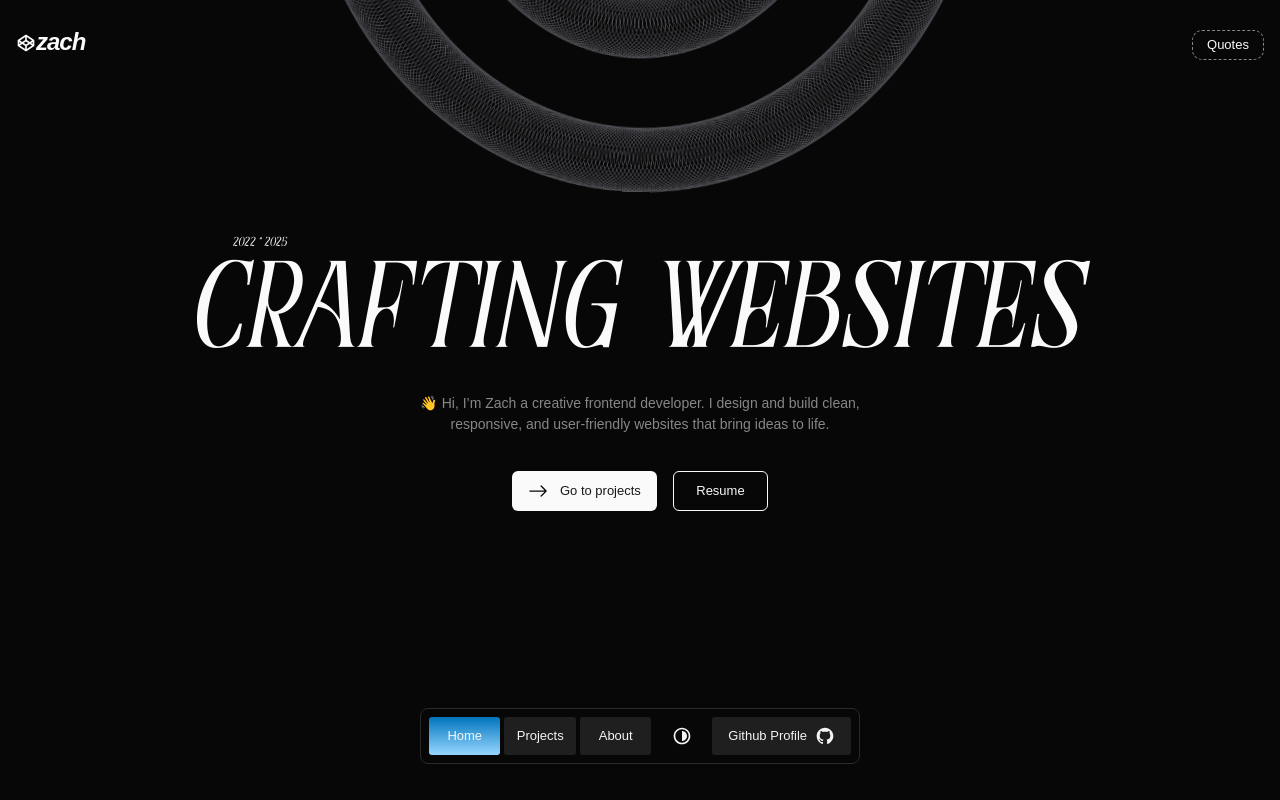
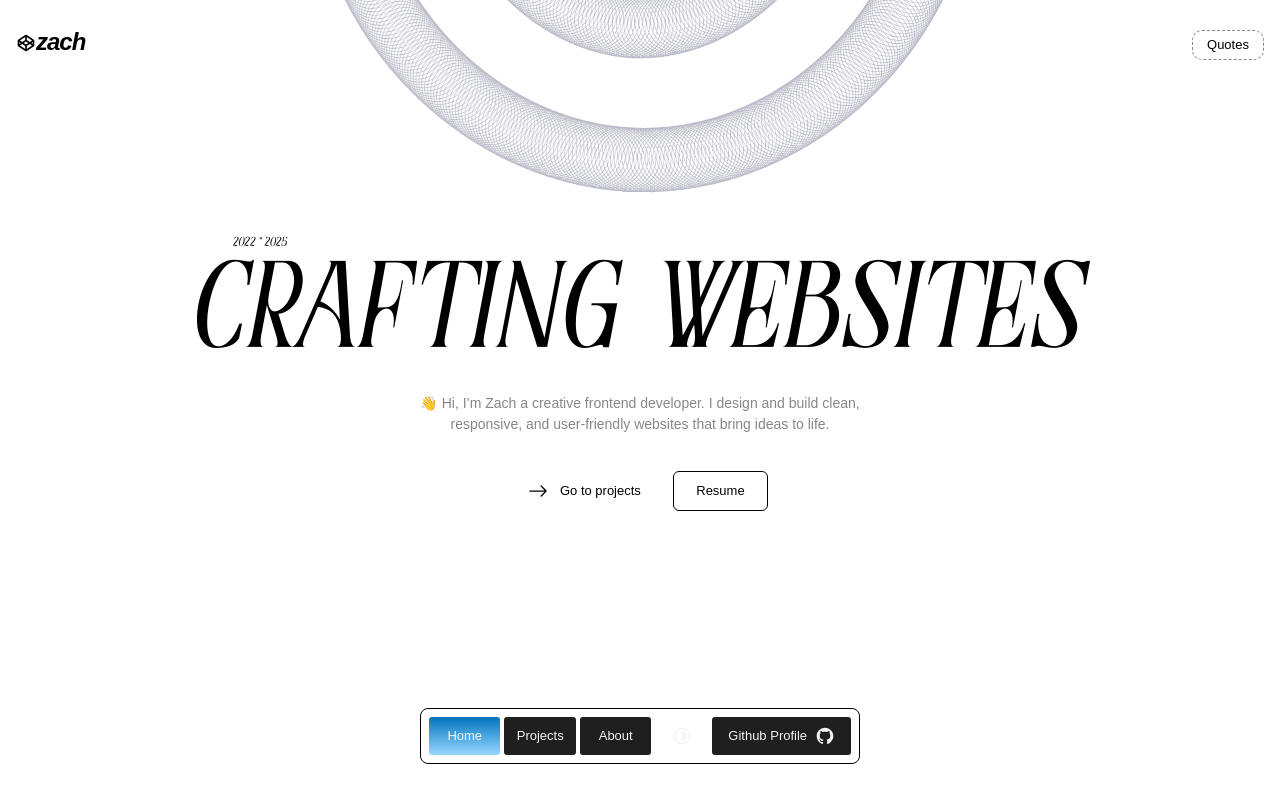
Before and after one commit to Cybeles-Eos/zach_portfolio, a React (Vite) app: page /#/ in a window 1280 px wide. Shown: the top 800 px of the page. Built offline with nearby package versions, Linux system fonts and the light colour scheme.

Commit message:
Add animation, save user theme

```diff
--- a/src/assets/components/navigator.jsx
+++ b/src/assets/components/navigator.jsx
@@ -10,12 +10,18 @@ function Navigator({active}){
 
    const switchTheme = ()=> {
       const html = document.documentElement; // <html>
+      const currentTheme = html.getAttribute("data-theme");
 
-      const currentTheme = html.getAttribute("data-theme");
-      const newTheme = currentTheme === "dark" ? "light" : "dark";
+      let theme = currentTheme === "dark" ? "light" : "dark";
 
-      html.setAttribute("data-theme", newTheme);
+      localStorage.setItem("themeSave", theme);
+      html.setAttribute("data-theme", theme);
    };
+
+   useEffect(()=>{
+      const html = document.documentElement; // <html>
+      html.setAttribute("data-theme", localStorage.getItem("themeSave"));
+   }, []);
 
    const [isSmallScreen, setIsSmallScreen] = useState(window.innerWidth <= 650);
    //Show menu button if less than 650px
--- a/src/assets/pages/home.jsx
+++ b/src/assets/pages/home.jsx
@@ -28,9 +28,9 @@ function Home(){
                      Crafting Websites
                      <span className="max-[430px]:top-[-10.8vw] max-[430px]:left-[12vw] max-[650px]:top-[-10.5vw] max-[650px]:left-[13.4vw] absolute text-[13px] top-[2vw] min-[1200px]:top-[1.5rem] left-[3.4vw] min-[1200px]:left-[2.4rem]">2022  *  2025</span>
                   </h1>
-                  <p className="max-[430px]:mx-[1.08rem] max-[650px]:mt-[1rem] max-[650px]:mx-[1.5rem] poppins_font max-w-[500px] text-[14px] text-center text-[var(--grayM)]"><span className="wave">👋</span> Hi, I’m Zach a creative frontend developer. I design and build clean, responsive, and user-friendly websites that bring ideas to life.</p>
+                  <p id="title_label" className="max-[430px]:mx-[1.08rem] max-[650px]:mt-[1rem] max-[650px]:mx-[1.5rem] poppins_font relative max-w-[500px] text-[14px] text-center text-[var(--grayM)]"><span className="wave">👋</span> Hi, I’m Zach a creative frontend developer. I design and build clean, responsive, and user-friendly websites that bring ideas to life.</p>
 
-                  <div className="flex gap-[1rem] mt-9">
+                  <div id="title_btns" className="relative flex gap-[1rem] mt-9">
                      <button id="ss" className="poppins_font flex-center rounded-md cursor-pointer gap-3 px-[1rem] py-[.6rem] text-[13px] text-[var(--foo-lg)] bg-[var(--text-clr)]">
                         {right_i}
                         Go to projects
--- a/src/index.css
+++ b/src/index.css
@@ -33,13 +33,14 @@ body{
   background-color: var(--bg-clr);
 }
 
-@layer base{
+@layer base {
   #logo_nav{
     font-family: var(--poppins);
     color: var(--text-clr);
   }
   h1, p, a{
     font-family: var(--inter);
+    @apply antialiased;
   }
   .poppins_font{
     font-family: var(--poppins);
@@ -47,6 +48,7 @@ body{
   .inter_font{
     font-family: var(--inter);
   }
+
 }
 
 @layer components {
@@ -110,8 +112,6 @@ body{
   color: var(--text-clr);
 
 }
-
-
 
 
 .active{
@@ -185,3 +185,49 @@ body{
   60% { transform: rotate(0deg); }
   100% { transform: rotate(0deg); }
 }
+
+
+#title_intro::before{
+  content: '';
+  position: absolute;
+  inset: 0;
+  width: 101%;
+  background-color: var(--bg-clr);
+  z-index: 2;
+
+  height: 80%;
+  animation: slideUp 700ms cubic-bezier(0.55, 0.085, 0.68, 0.53) forwards;
+  animation-delay: 1.5s;
+}
+@keyframes slideUp{
+  to{
+    height: 0%;
+  }
+}
+@media screen and (max-width: 650px) {
+  #title_intro::before{
+    height: 120%;
+    top: -2rem;
+  }
+}
+
+#title_label::before{
+  content: '';
+  position: absolute;
+  inset: 0;
+  z-index: 2;
+  height: 100%;
+  background-color: var(--bg-clr);
+  animation: slideUp 600ms cubic-bezier(0.55, 0.085, 0.68, 0.53) forwards;
+  animation-delay: 1.5s;
+}
+
+#title_btns::before{
+  content: '';
+  position: absolute;
+  inset: 0;
+  height: 100%;
+  background-color: var(--bg-clr);
+  animation: slideUp 600ms cubic-bezier(0.55, 0.085, 0.68, 0.53) forwards;
+  animation-delay: 1.5s;
+}
```
